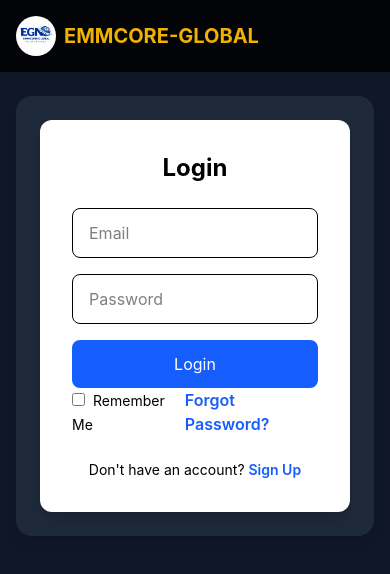
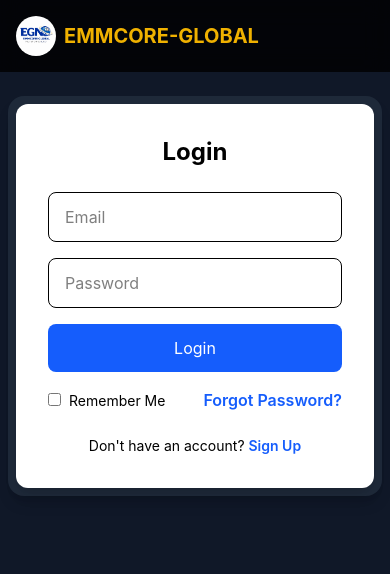
Before and after one commit to Emmy3131/emmcore-global-networks, a React (Vite) app: page /login in a window 390 px wide. Shown: the top 574 px of the page. Built offline with nearby package versions, Linux system fonts and the light colour scheme.

Commit message:
wip: done with auth layout sketching

```diff
--- a/src/Layout/AuthLayout.jsx
+++ b/src/Layout/AuthLayout.jsx
@@ -34,8 +34,8 @@
       </div>
 
       {/* Right Side (Scrollable Form) */}
-      <div className="flex-1 h-screen overflow-y-auto bg-gray-900 pt-24 md:pt-0 p-4 md:p-16">
-        <div className="w-full max-w-md mx-auto bg-gray-800 rounded-2xl shadow-lg p-6 md:p-12">
+      <div className="flex-1 h-screen overflow-y-auto bg-gray-900 pt-24 md:pt-0 p-2 md:p-16">
+        <div className="w-full max-w-md mx-auto bg-gray-800 rounded-2xl shadow-lg p-2 md:p-12">
           <Outlet />
         </div>
       </div>
--- a/src/Pages/AuthPage/Login.jsx
+++ b/src/Pages/AuthPage/Login.jsx
@@ -28,7 +28,7 @@
 
       </form>
 
-      <div className="flex justify-between">
+      <div className="flex justify-between items-center mt-4">
         <span>
         <input type="checkbox" id="remember" className="mr-2" />
         <label htmlFor="remember" className="text-sm">
--- a/src/Pages/AuthPage/SignUp.jsx
+++ b/src/Pages/AuthPage/SignUp.jsx
@@ -34,7 +34,7 @@
           className="w-full border px-4 py-3 rounded-lg focus:ring-2 focus:ring-blue-500 outline-none"
         />
 
-        <span>
+        <span className="mt-4">
             <input type="checkbox" id="terms" className="mr-2" />
             <label htmlFor="terms" className="text-sm">
               I agree to the <a href="/terms" className="text-blue-600 font-semibold">
@@ -43,7 +43,7 @@
             </label>
         </span>
 
-        <button className="w-full bg-blue-600 text-white py-3 rounded-lg hover:bg-blue-700">
+        <button className="w-full mt-4 bg-blue-600 text-white py-3 rounded-lg hover:bg-blue-700">
           Sign Up
         </button>
 
```
